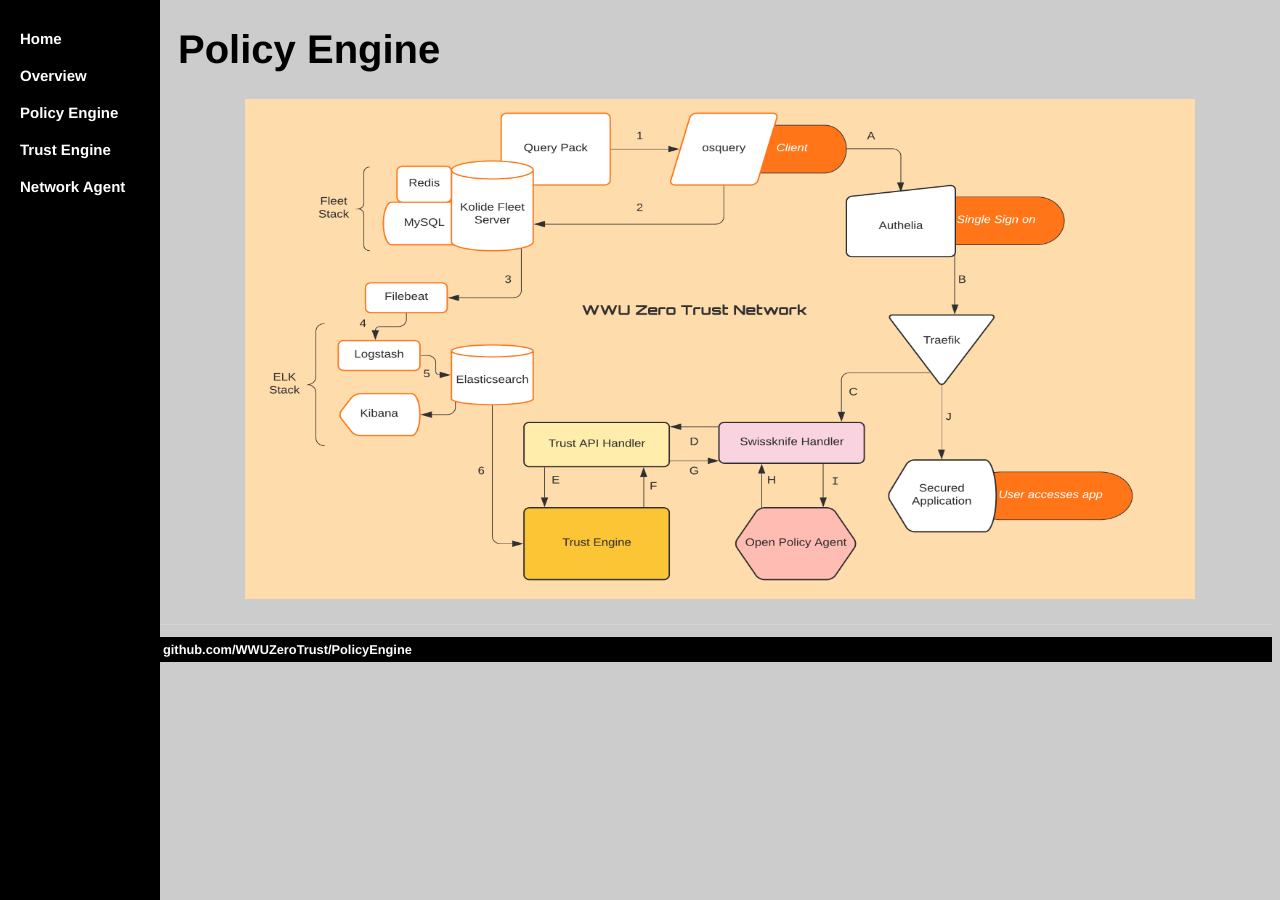
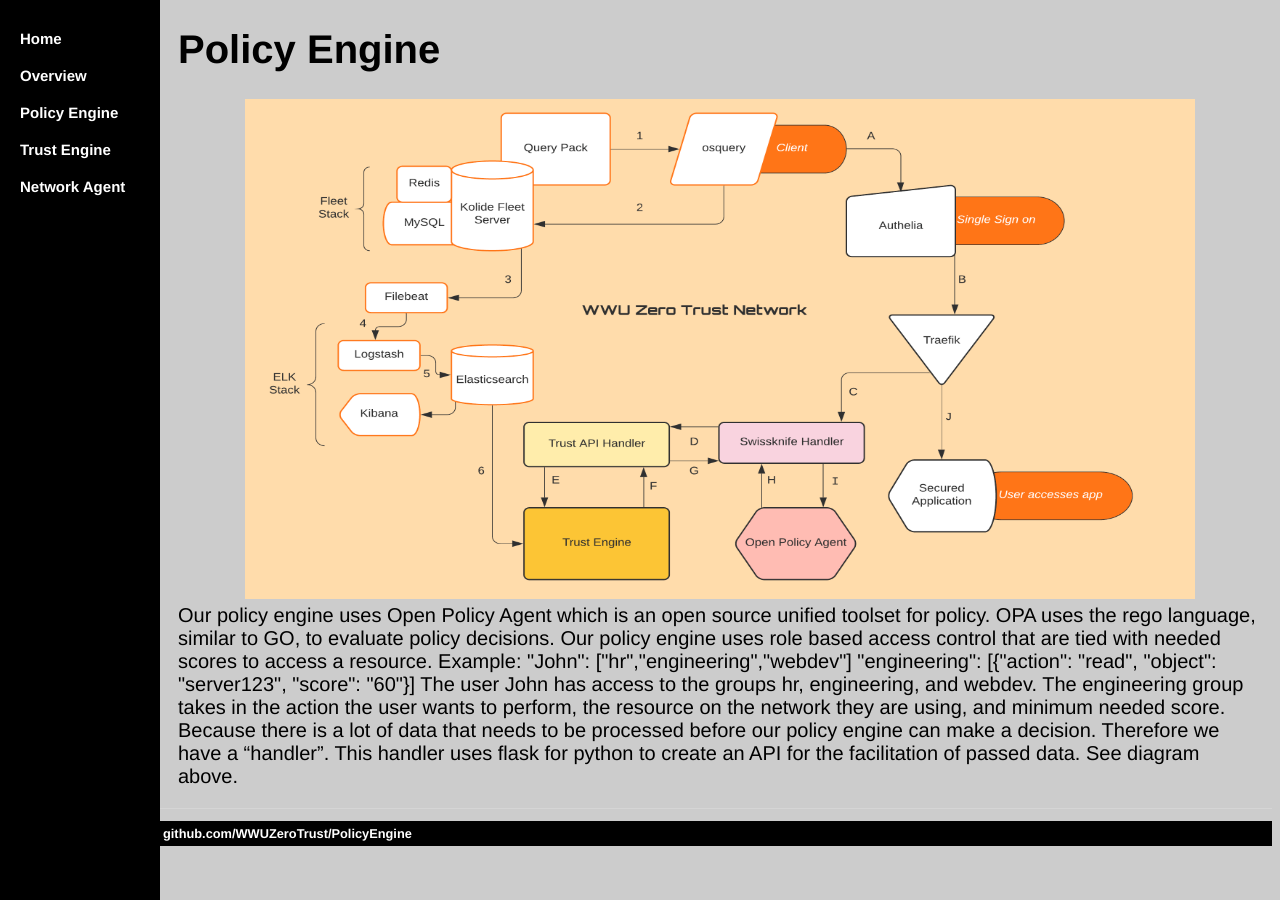
Before and after one commit to WWUZeroTrust/WWUZeroTrust.github.io, a Jekyll site: the page PolicyEngine/index.html, which Jekyll copies as it is, in a window 1280 px wide. Built offline with Jekyll 4.4.1, drawn with Linux system fonts in a browser that asks for light colours.

Commit message:
Update index.html

```diff
--- a/PolicyEngine/index.html
+++ b/PolicyEngine/index.html
@@ -101,6 +101,13 @@ a:hover {
 	<h1>Policy Engine</h1>
 
 	<p><center><img src="/image/Flowchart_OPA_Handlers.png" alt="hi" class="inline" height="500" width="950"/></center>
+Our policy engine uses Open Policy Agent which is an open source unified toolset for policy. OPA uses the rego language, similar to GO, to evaluate policy decisions. Our policy engine uses role based access control that are tied with needed scores to access a resource. Example:
+"John": ["hr","engineering","webdev"]
+"engineering": [{"action": "read",  "object": "server123", "score": "60"}]
+The user John has access to the groups hr, engineering, and webdev. The engineering group takes in the action the user wants to perform, the resource on the network they are using, and minimum needed score.
+
+Because there is a lot of data that needs to be processed before our policy engine can make a decision. Therefore we have a “handler”. This handler uses flask for python to create an API for the facilitation of passed data. See diagram above.
+
 	</p>
 	</div>
 	<footer>
```
